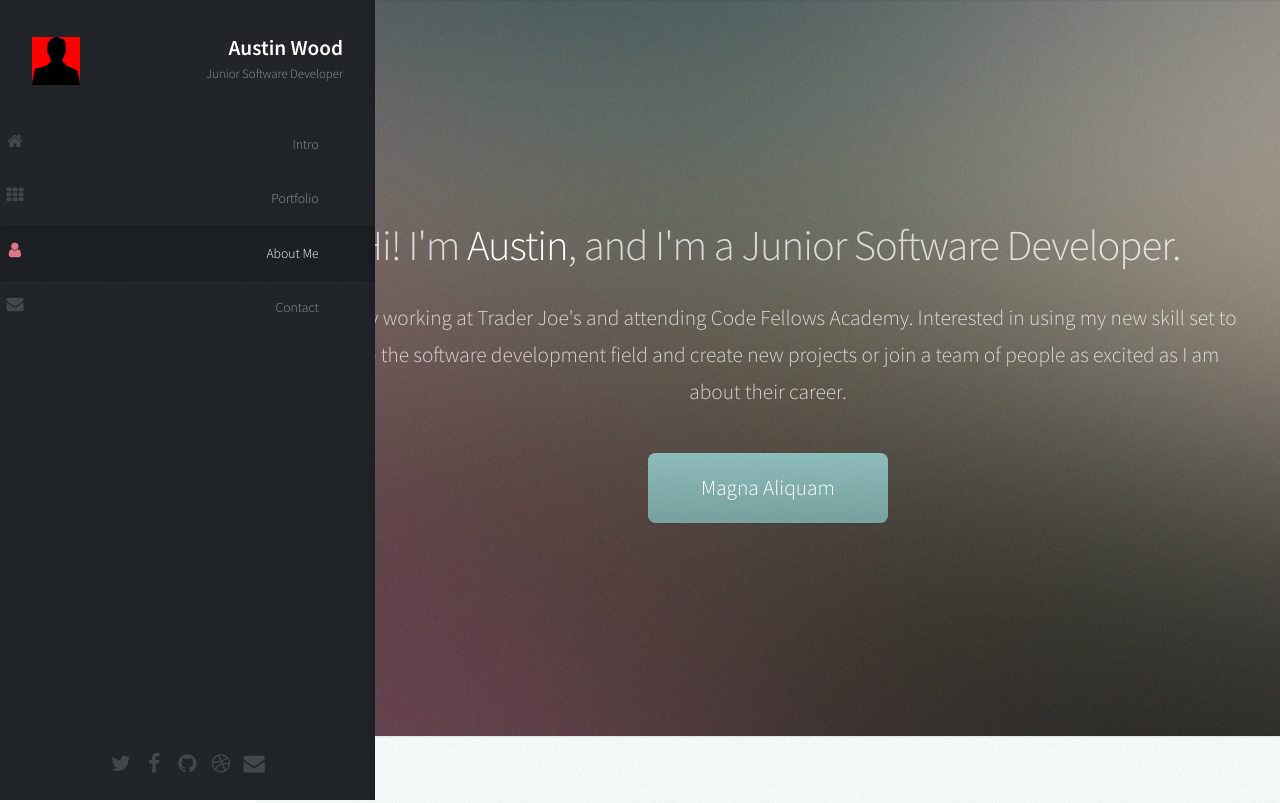
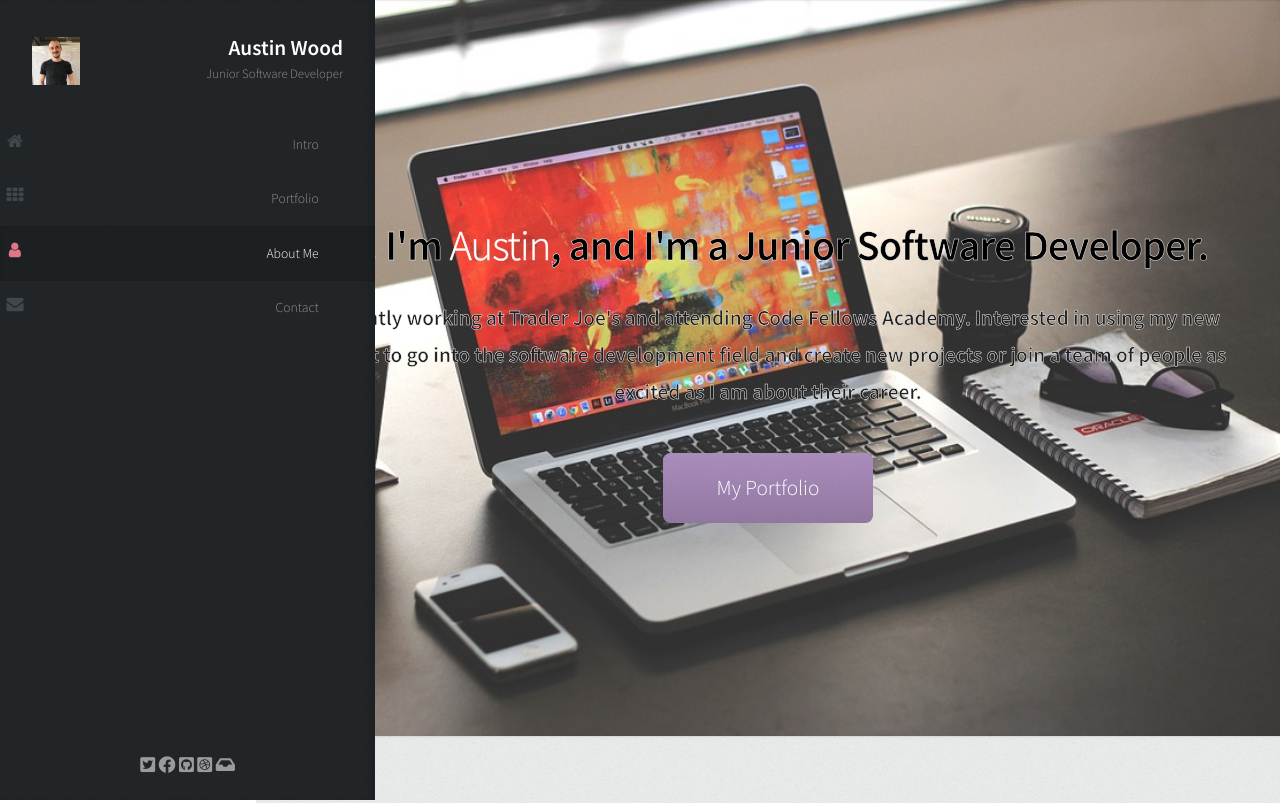
Before and after one commit to Awood549/portfolio, a plain HTML site: page starter-code/index.html in a window 1280 px wide. Shown: the top 803 px of the page. Drawn offline with Linux system fonts and the light colour scheme.

Commit message:
All wrapped up!

```diff
--- a/starter-code/assets/css/base.css
+++ b/starter-code/assets/css/base.css
@@ -38,7 +38,7 @@ body.is-preload *:after {
 input,
 textarea,
 select {
-  font-family: "Source Sans Pro", sans-serif;
+  font-family: 'Roboto Slab', serif;
   font-size: 19pt;
   font-weight: 300;
   line-height: 1.75em;
@@ -52,7 +52,7 @@ h4,
 h5,
 h6 {
   font-weight: 300;
-  color: #666;
+  color: rgb(32, 32, 32);
   line-height: 1.5em;
 }
 
@@ -62,7 +62,7 @@ h3 a,
 h4 a,
 h5 a,
 h6 a {
-  color: inherit;
+  color: black;
   text-decoration: none;
 }
 
@@ -72,20 +72,24 @@ h3 a strong,
 h4 a strong,
 h5 a strong,
 h6 a strong {
-  color: #333;
+  color: rgb(32,32,32);
 }
 
 h2 {
   font-size: 2em;
   letter-spacing: -1px;
+  font-weight: 800;
+  color: black;
+  -webkit-text-stroke-width: .5px;
+  -webkit-text-stroke-color: rgb(255, 255, 255);
 }
 
 h2.alt {
-  color: #888;
+  color: black;
 }
 
 h2.alt strong {
-  color: #666;
+  color: rgb(32, ,32, 32);
 }
 
 h3 {
@@ -98,6 +102,10 @@ header {
 
 header > p {
   margin: 1em 0 0 0;
+  color: rgb(32,32, 32);
+  font-weight: 800;
+  -webkit-text-stroke-width: .5px;
+  -webkit-text-stroke-color: rgb(255, 255, 255);
 }
 
 footer {
@@ -107,7 +115,7 @@ footer {
 strong,
 b {
   font-weight: 300;
-  color: #666;
+  color: rgb(32, ,32, 32);
 }
 
 em,
--- a/starter-code/assets/css/module1.css
+++ b/starter-code/assets/css/module1.css
@@ -105,7 +105,7 @@ button,
   color: #fff !important;
   text-decoration: none;
   padding: 0.75em 2.5em 0.75em 2.5em;
-  background-color: #8ebebc;
+  background-color: #ac8ebe;
   border: 0;
   cursor: pointer;
   background-image: -moz-linear-gradient(
@@ -207,7 +207,7 @@ button:active,
   justify-content: space-between;
   background: #222629 url("images/overlay.png");
   box-shadow: inset -0.25em 0 0.25em 0 rgba(0, 0, 0, 0.1);
-  color: #fff;
+  color: rgb(155, 155, 155);
   height: 100%;
   left: 0;
   overflow-y: auto;
@@ -343,7 +343,7 @@ button:active,
 }
 
 #main > section.dark {
-  color: #ddd;
+  color: black;
   color: rgba(255, 255, 255, 0.75);
 }
 
@@ -352,7 +352,7 @@ button:active,
 #main > section.dark h4,
 #main > section.dark h5,
 #main > section.dark h6 {
-  color: inherit;
+  color: black;
 }
 
 #main > section.dark strong {
@@ -377,11 +377,11 @@ button:active,
 
 #main > section.one {
   background-color: #81918e;
-  background-image: url("../../images/banner.jpg");
+  background-image: url("../../images/laptop.jpg");
 }
 
 #main > section.two {
-  background-color: #f5fafa;
+  background-color: #e8edec;
 }
 
 #main > section.three {
--- a/starter-code/index.html
+++ b/starter-code/index.html
@@ -13,6 +13,8 @@
 		<link rel="stylesheet" href="assets/css/base.css" />
 		<link rel="stylesheet" href="assets/css/layout.css" />
 		<link rel="stylesheet" href="assets/css/module1.css" />
+		<link href="https://fonts.googleapis.com/css?family=Roboto+Slab" rel="stylesheet">
+		<link rel="stylesheet" href="https://use.fontawesome.com/releases/v5.8.1/css/all.css" integrity="sha384-50oBUHEmvpQ+1lW4y57PTFmhCaXp0ML5d60M1M7uH2+nqUivzIebhndOJK28anvf" crossorigin="anonymous">
 	</head>
 	<body class="is-preload">
 
@@ -23,7 +25,7 @@
 
 					<!-- Logo -->
 						<div id="logo">
-							<span class="image avatar48"><img src="images/silhouette.png" alt="Profile Picture of Me" /></span>
+							<span class="image avatar48"><img src="images/austin.jpg" alt="Profile Picture of Me" /></span>
 							<h1 id="title">Austin Wood</h1>
 							<p>Junior Software Developer</p>
 						</div>
@@ -44,11 +46,11 @@
 
 					<!-- Social Icons -->
 						<ul class="icons">
-							<li><a href="#" class="icon fa-twitter"><span class="label">Twitter</span></a></li>
-							<li><a href="#" class="icon fa-facebook"><span class="label">Facebook</span></a></li>
-							<li><a href="#" class="icon fa-github"><span class="label">Github</span></a></li>
-							<li><a href="#" class="icon fa-dribbble"><span class="label">Dribbble</span></a></li>
-							<li><a href="#" class="icon fa-envelope"><span class="label">Email</span></a></li>
+							<li><i class="fab fa-twitter-square"></i><span class="label"></span></a></li>
+							<li><i class="fab fa-facebook"> </i><span class="label"></span></a></li>
+							<li><i class="fab fa-github-square"></i><span class="label"></span></a></li>
+							<li><i class="fab fa-dribbble-square"></i><span class="label"></span></a></li>
+							<li><i class="fas fa-inbox"></i></i><span class="label"></span></a></li>
 						</ul>
 
 				</div>
@@ -68,7 +70,7 @@
 							</header>
 
 							<footer>
-								<a href="#portfolio" class="button scrolly">Magna Aliquam</a>
+								<a href="#portfolio" class="button scrolly">My Portfolio</a>
 							</footer>
 
 						</div>
```
